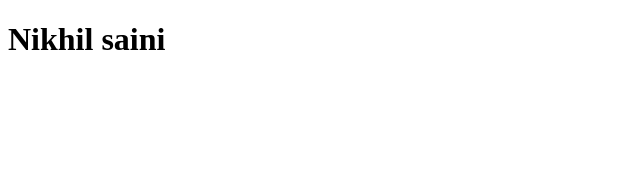
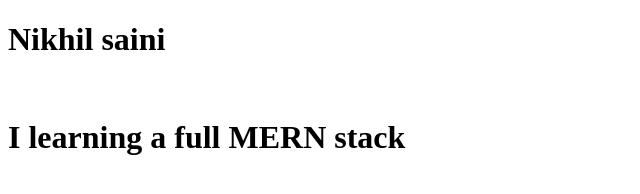
Before and after one commit to Nikhilsaini10/Live, a plain HTML site: page index.html in a window 1280 px wide. Shown: the whole page, without its empty margins (0-640 px from the left). Drawn offline with Linux system fonts and the light colour scheme.

Commit message:
mene ek or h1 tage kgaya hai jisme yeh likha hua hai ki I learning a full MERN satck

```diff
--- a/index.html
+++ b/index.html
@@ -7,5 +7,7 @@
 </head>
 <body>
   <h1>Nikhil saini</h1>
+  <br>
+  <h1>I learning a full MERN stack </h1>
 </body>
 </html>
```
